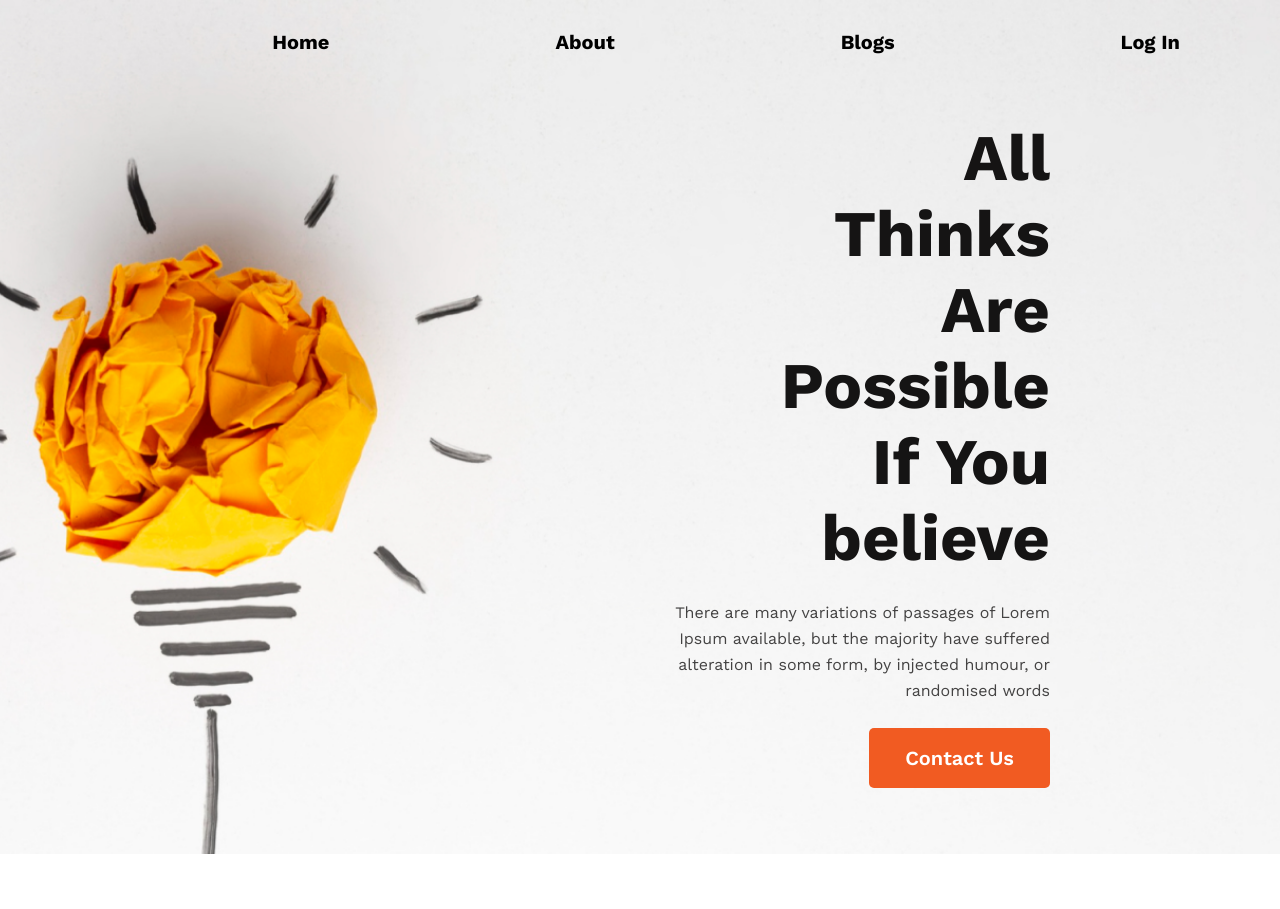
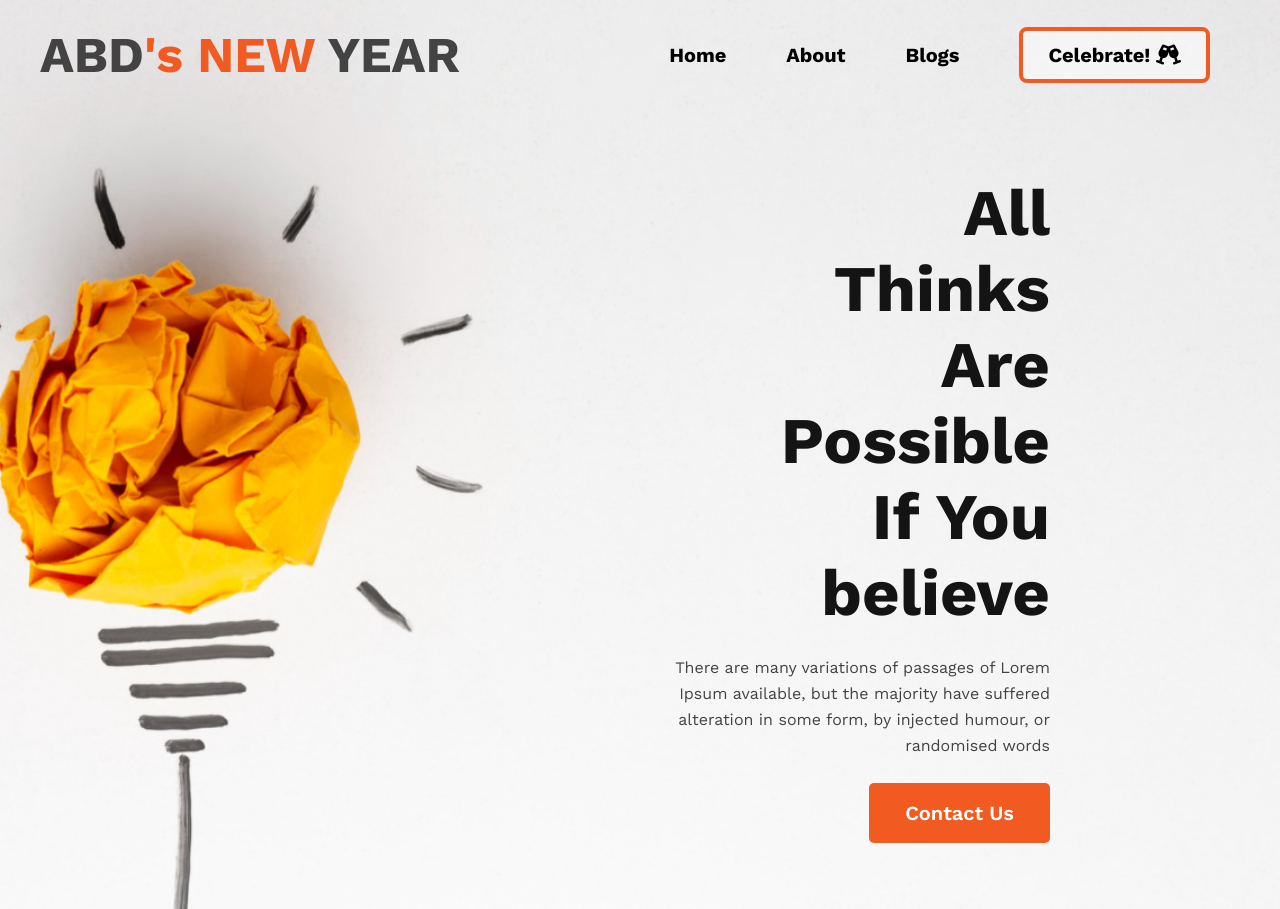
Before and after one commit to Abdullah1203/newyear-practice, a plain HTML site: page index.html in a window 1280 px wide. Shown: the top 909 px of the page. Drawn offline with nearby package versions, Linux system fonts and the light colour scheme.

Commit message:
finalising all. Finished with the project

```diff
--- a/index.html
+++ b/index.html
@@ -23,6 +23,10 @@
       <!-- navbar addded -->
       <nav>
         <div class="navbar">
+          <div class="logo">
+            <h2>ABD<span>'s NEW</span> YEAR</h2>
+          </div>
+          <div class="menu">
             <ul>
               <a href="">
                 <li>Home</li>
@@ -33,10 +37,11 @@
               <a href="">
                 <li>Blogs</li>
               </a>
-            <a href="">
-              <li>Log In</li>
+              <a class="celebrate" href="">
+                <li>Celebrate! <i class="fa-solid fa-champagne-glasses"></i></li>
               </a>
             </ul>
+          </div>
         </div>
       </nav>
 
@@ -119,7 +124,11 @@
         <div class="footer-boxes">
           <div class="box-info">
             <h3>Future</h3>
-            <p>There are many variations of passages of Lorem Ipsum available, but the majority have suffered alteration in some form, by injected humour, or randomised words</p>
+            <p>
+              There are many variations of passages of Lorem Ipsum available,
+              but the majority have suffered alteration in some form, by
+              injected humour, or randomised words
+            </p>
             <p class="email">Email : info@gmail.com</p>
             <p class="phone">Phone : 01500 00 00 00</p>
           </div>
--- a/style.css
+++ b/style.css
@@ -14,12 +14,33 @@ button{
 
 
 /* navbar tags */
-.navbar ul{
+.navbar{
     display: flex;
-    justify-content: right;
-    gap: 26px;
+    justify-content: space-between;
+    align-items: center;
+    padding: 25px 40px;
 }
-.navbar ul li{
+.logo h2{
+    color: #444343;
+    font-size: 50px;
+}
+.logo h2 span{
+    color: #F15B22;
+}
+.celebrate{
+    background-color: #ffffff86;
+    border: 4px solid #F15B22;
+    padding: 12px 25px;
+    border-radius: 8px;
+    cursor: url("images/icons/celebration.png"),auto;
+}
+
+.menu ul{
+    display: flex;
+    text-align: center;
+    align-items: center;
+}
+.menu ul li{
     list-style: none;
 
 }
@@ -28,8 +49,7 @@ a{
     font-size: 20px;
     font-weight: 700;
     color: black;
-    margin: 30px 100px 0px;
-
+    margin: 0px 30px;
 
 }
 header{
```
Also changed, not shown: images/icons/celebration.png (added). Lines whose indentation alone changed are shown as unchanged.
